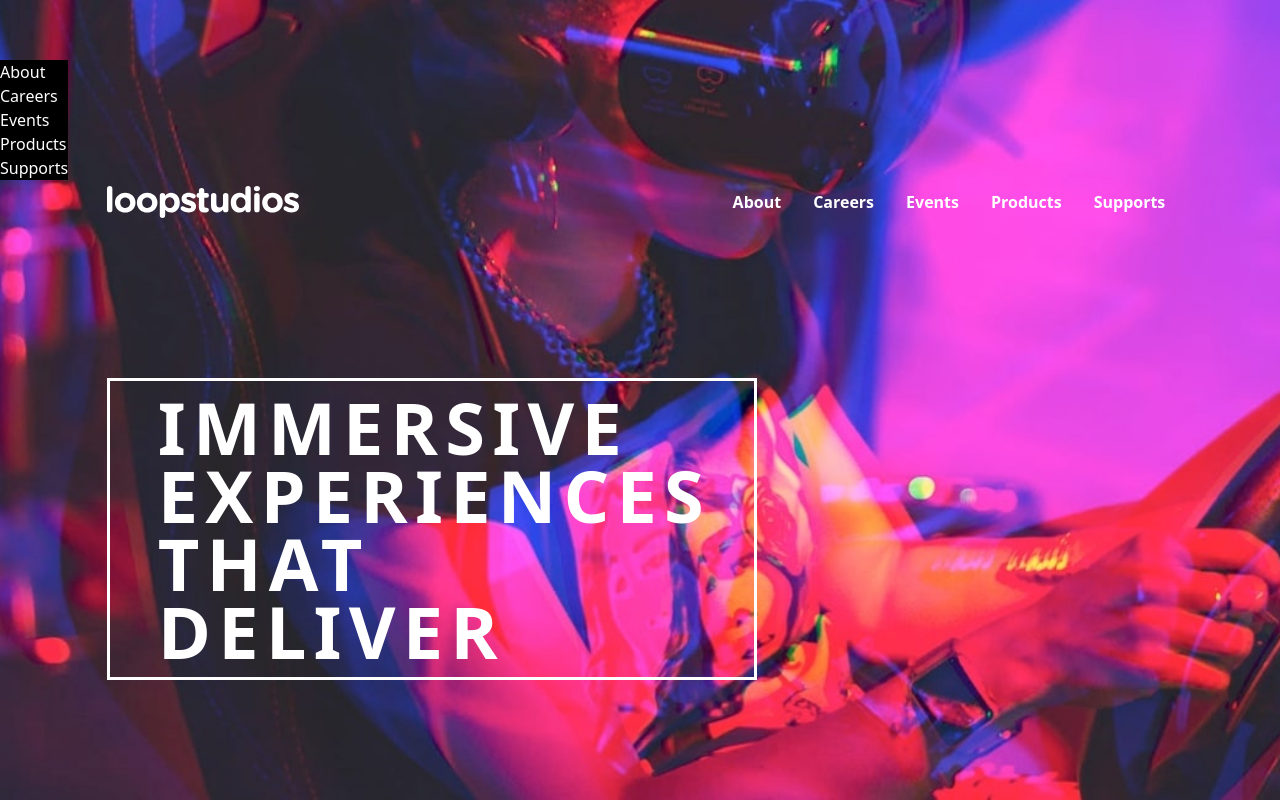
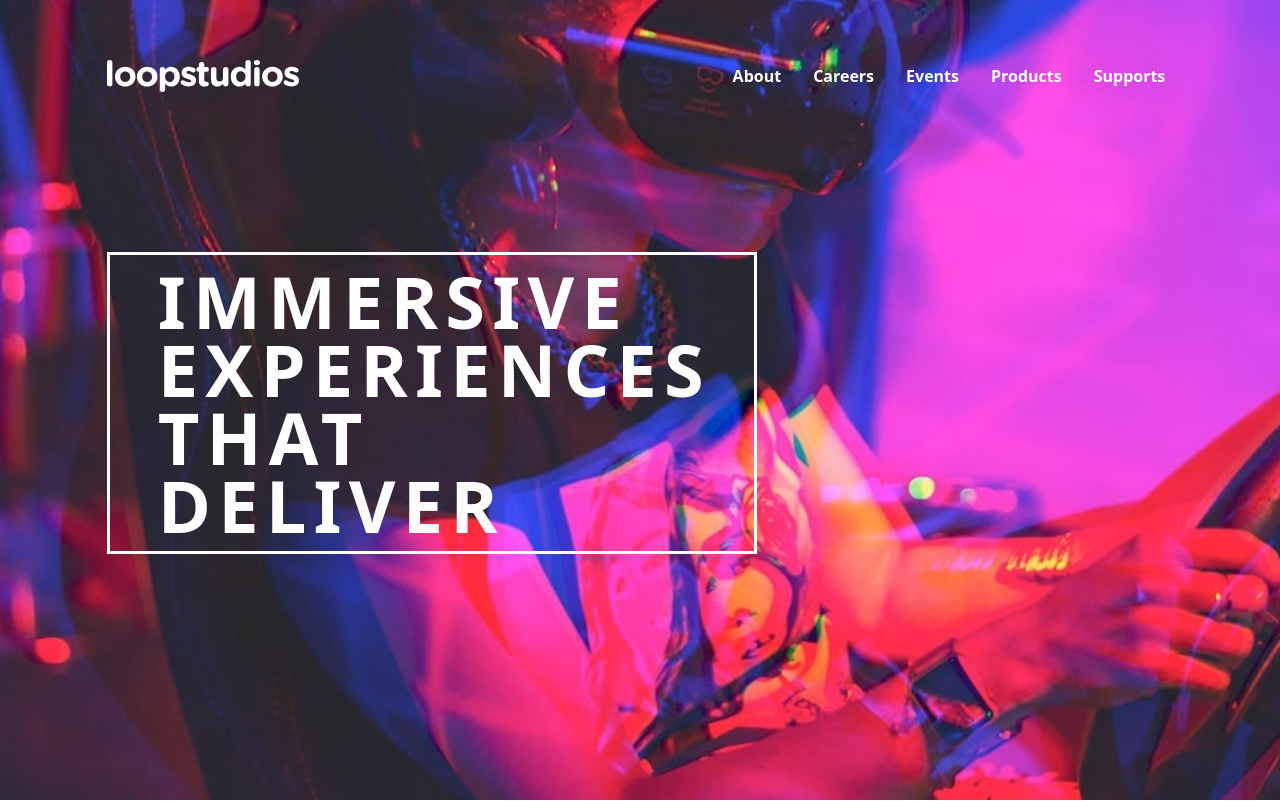
Before and after one commit to PopoolaHakeem/studio, a plain HTML site: page index.html in a window 1280 px wide. Shown: the top 802 px of the page. Drawn offline with nearby package versions, Linux system fonts and the light colour scheme.

Commit message:
updated index

```diff
--- a/index.html
+++ b/index.html
@@ -22,16 +22,8 @@
 
     <div class="">
 
-
-
-
-        <!-- first container -->
-        <div
-            class=" flex md:items-center lg:items-start  w-full h-[100vh] bg-[url(/images/mobile/image-hero.jpg)] lg:bg-[url(/images/image-hero.jpg)] flex bg-cover bg-center bg-no-repeat flex-col  justify-between items-start py-15 pb-30">
-
-
-             <!-- mobile nav -->
-        <nav class=" block ">
+        <!-- mobile nav -->
+        <nav class=" hidden ">
             <ul class="  flex flex-col text-white bg-black w-full  ">
                 <li>About</li>
                 <li>Careers</li>
@@ -41,6 +33,10 @@
             </ul>
         </nav>
 
+
+        <!-- first container -->
+        <div
+            class=" flex md:items-center lg:items-start  w-full h-[100vh] bg-[url(/images/mobile/image-hero.jpg)] lg:bg-[url(/images/image-hero.jpg)] flex bg-cover bg-center bg-no-repeat flex-col  justify-between items-start py-15 pb-30">
 
             <div class="w-full px-4 md:px-5 lg:px-0 lg:w-10/12 mx-auto space-y-10 md:space-y-30 lg:space-y-40 ">
                 <!-- nav bar -->
```
